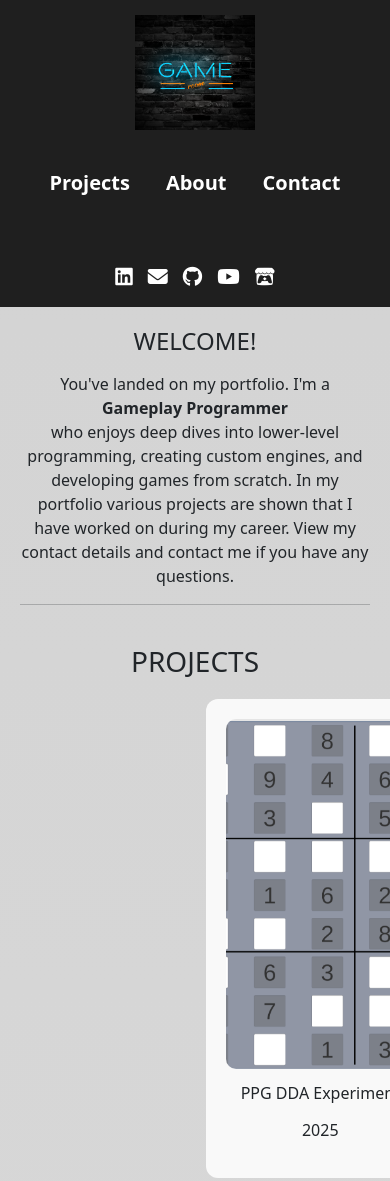
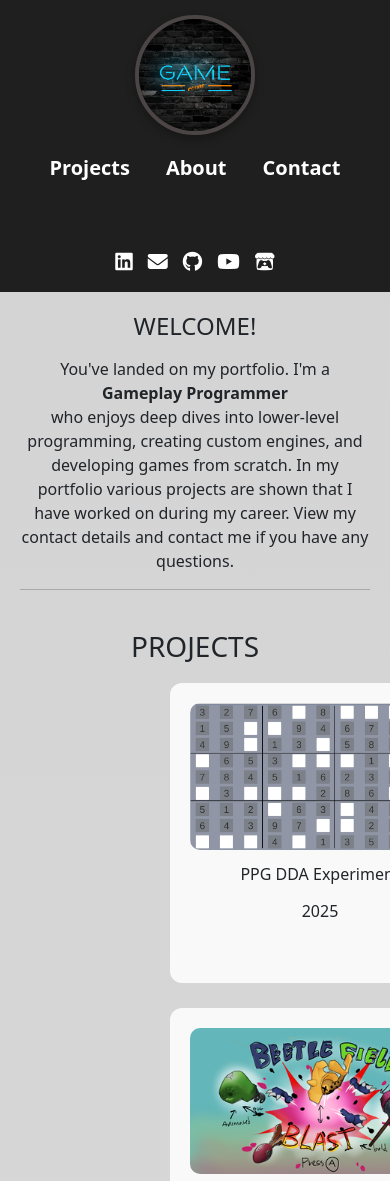
Before and after one commit to KelvinDevAcc/portfolioWebsite, a plain HTML site: page index.html in a window 390 px wide. Shown: the top 1181 px of the page. Drawn offline with nearby package versions, Linux system fonts and the light colour scheme.

Commit message:
phone update

```diff
--- a/styles.css
+++ b/styles.css
@@ -29,10 +29,13 @@ body {
 }
 
 .logo img {
-    max-width: 120px;
-    height: auto;
-    margin-bottom: 20px;
-    display: block;
+    width: 120px;
+    height: 120px;
+    border-radius: 50%;      /* makes it round */
+    object-fit: cover;       /* keeps it from stretching */
+
+    border: 4px solid #4c4545;  /* ✅ white circular border */
+    box-shadow: 0 4px 10px rgba(0, 0, 0, 0.3); /* optional: soft shadow */
 }
 
 .nav-links {
@@ -177,7 +180,7 @@ body {
     width: 100%;
     height: 100%;
     min-height: 300px;
-    min-width: 300;
+    min-width: 300px;
     margin: 0 auto;
     perspective: 1000px;
     transform-style: preserve-3d;
@@ -347,30 +350,36 @@ body {
 /* Modal (Overlay) */
 .modal {
     display: none;
-    position: fixed; /* keep centered */
+    position: fixed;
+    /* keep centered */
     top: 0;
     left: 0;
     width: 100vw;
     height: 100vh;
     backdrop-filter: blur(10px);
     justify-content: center;
-    align-items: flex-start; /* modal starts at top */
+    align-items: flex-start;
+    /* modal starts at top */
     z-index: 1000;
     opacity: 0;
     transition: opacity 0.3s ease-in-out;
-    overflow-y: auto; /* ✅ allow scroll when content is tall */
-    padding: 2rem 0;  /* some breathing space top/bottom */
+    overflow-y: auto;
+    /* ✅ allow scroll when content is tall */
+    padding: 2rem 0;
+    /* some breathing space top/bottom */
 }
 
 .modal,
 .overlay {
-     display: none;
-    position: fixed; /* cover entire viewport */
+    display: none;
+    position: fixed;
+    /* cover entire viewport */
     top: 0;
     left: 0;
     width: 100vw;
     height: 100vh;
-    background: rgba(59, 59, 59, 0.347); /* dark backdrop */
+    background: rgba(59, 59, 59, 0.347);
+    /* dark backdrop */
     z-index: 999;
 }
 
@@ -399,8 +408,8 @@ body {
 }
 
 .modal::-webkit-scrollbar-thumb {
-  background: transparent;
-  border-radius: 3px;
+    background: transparent;
+    border-radius: 3px;
 }
 
 .modal:hover::-webkit-scrollbar-thumb {
@@ -457,13 +466,14 @@ body {
 }
 
 .modal-content {
-      max-width: 850px;
+    max-width: 850px;
     background: rgb(172, 108, 108);
     border-radius: 16px;
     padding: 2rem;
     text-align: center;
     box-shadow: 0 10px 30px rgba(0, 0, 0, 0.2);
-    margin: auto; /* keep it centered horizontally */
+    margin: auto;
+    /* keep it centered horizontally */
 }
 
 .modal-footer-table {
@@ -716,6 +726,19 @@ body {
         padding: 20px;
     }
 
+    .project-card.wide,
+    .project-card.top,
+    .project-card.archived {
+        grid-column: span 1;
+        grid-row: span 1;
+        height: auto;
+    }
+
+    .project-card.wide img {
+        height: auto;
+        /* match normal project-card */
+    }
+
     .intro h1 {
         font-size: 2rem;
     }
```
